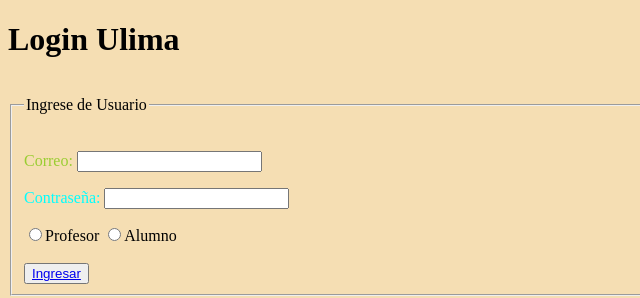
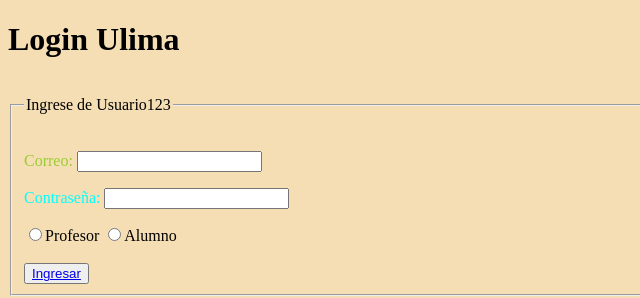
Before and after one commit to JosiasCH/ClaseHoy, a plain HTML site: page index.html in a window 1280 px wide. Shown: the full height of the page, 0-640 px from the left. Drawn offline with Linux system fonts and the light colour scheme.

Commit message:
Agregar index

```diff
--- a/index.html
+++ b/index.html
@@ -10,7 +10,7 @@
     <form action="POST"></form>
     <fieldset>
     <legend>
-    <p>Ingrese de Usuario</p>
+    <p>Ingrese de Usuario123</p>
     </legend>
     <p style="color:yellowgreen;">Correo: <input type="email" name="Contraseña" id=""></p>
     <p style="color: aqua;">Contraseña: <input type="password" name="Contraseña" id=""></p>
```
